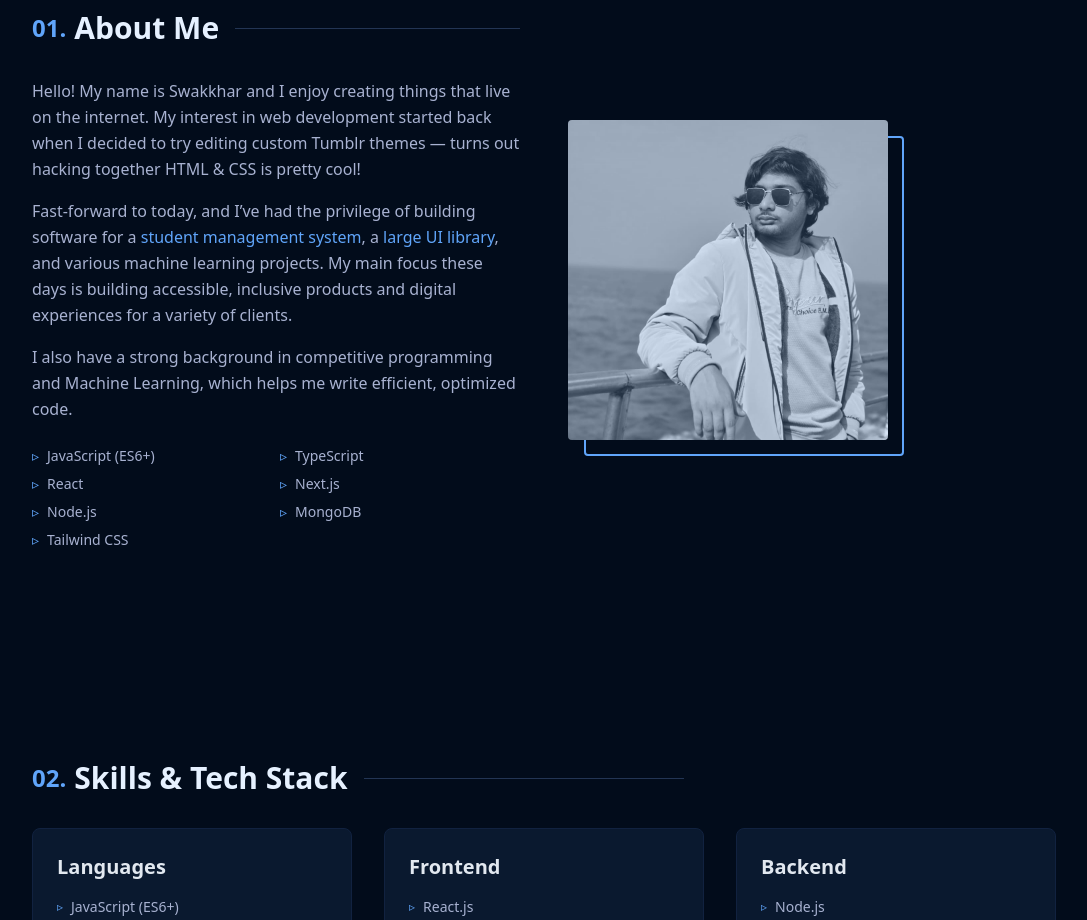
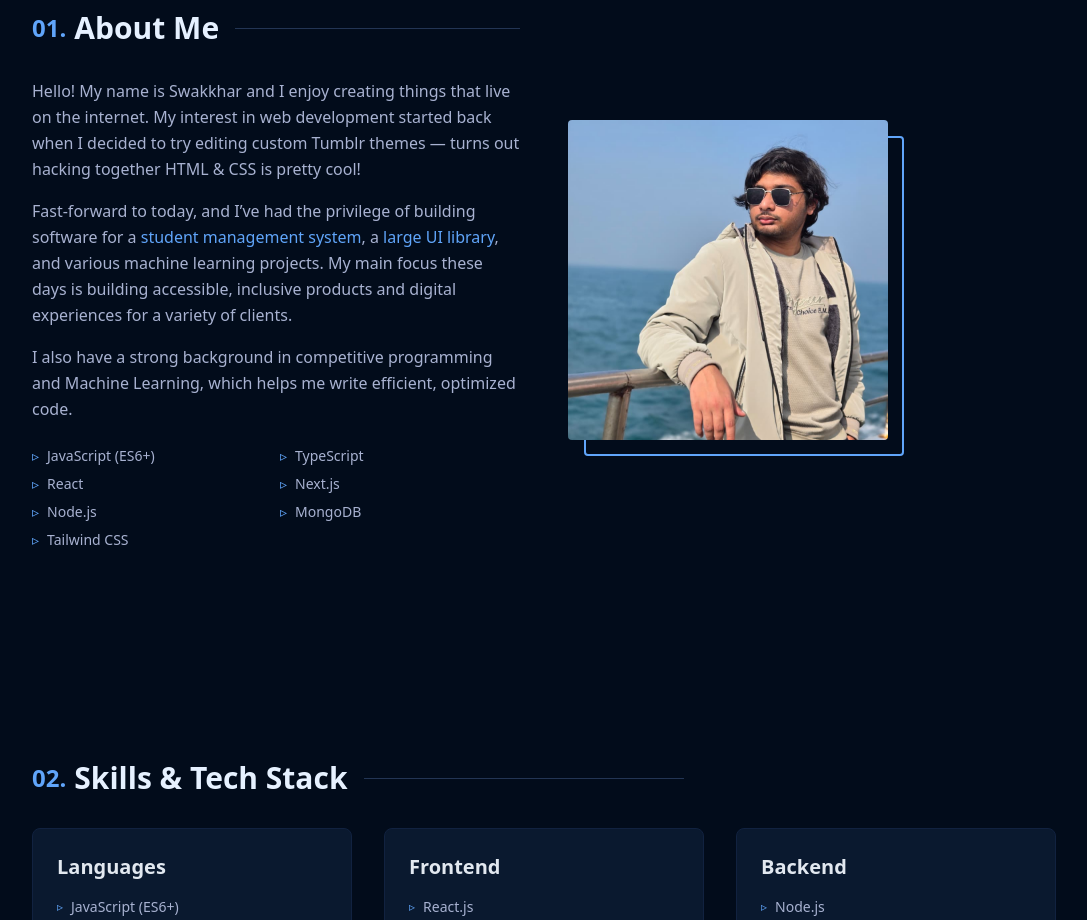
Before and after one commit to Abid-Al-Hossain/My_Portfolio, a Next.js app: page / in a window 1280 px wide. Shown: the part 920-1840 px from the top of the page, without its empty margins (96-1183 px from the left). Built offline with nearby package versions, Linux system fonts and the light colour scheme.

Commit message:
Visual refinements: Remove image filters and enable smooth scrolling

```diff
--- a/src/app/globals.css
+++ b/src/app/globals.css
@@ -18,6 +18,9 @@
 }
 
 @layer base {
+  html {
+    scroll-behavior: smooth;
+  }
   body {
     @apply bg-navy-900 text-slate-400 font-sans;
   }
--- a/src/app/layout.tsx
+++ b/src/app/layout.tsx
@@ -24,7 +24,7 @@ export default function RootLayout({
   children: React.ReactNode;
 }>) {
   return (
-    <html lang="en">
+    <html lang="en" className="scroll-smooth" suppressHydrationWarning>
       <body
         className={`${inter.variable} ${jetbrainsMono.variable} antialiased bg-navy-900 text-slate-300 selection:bg-green-300 selection:text-navy-900`}
       >
--- a/src/components/About.tsx
+++ b/src/components/About.tsx
@@ -68,9 +68,8 @@ export default function About() {
               src="/avatar.jpeg"
               alt="Swakkhar"
               fill
-              className="object-cover grayscale hover:grayscale-0 transition-all duration-300 pointer-events-none"
+              className="object-cover transition-all duration-300 pointer-events-none"
             />
-            <div className="absolute inset-0 bg-green/20 hover:bg-transparent transition-colors duration-300 pointer-events-none"></div>
           </div>
           <div className="absolute top-4 left-4 w-64 h-64 md:w-80 md:h-80 border-2 border-green rounded z-0 transition-transform duration-300 group-hover:translate-y-2 group-hover:translate-x-2"></div>
         </div>
```
